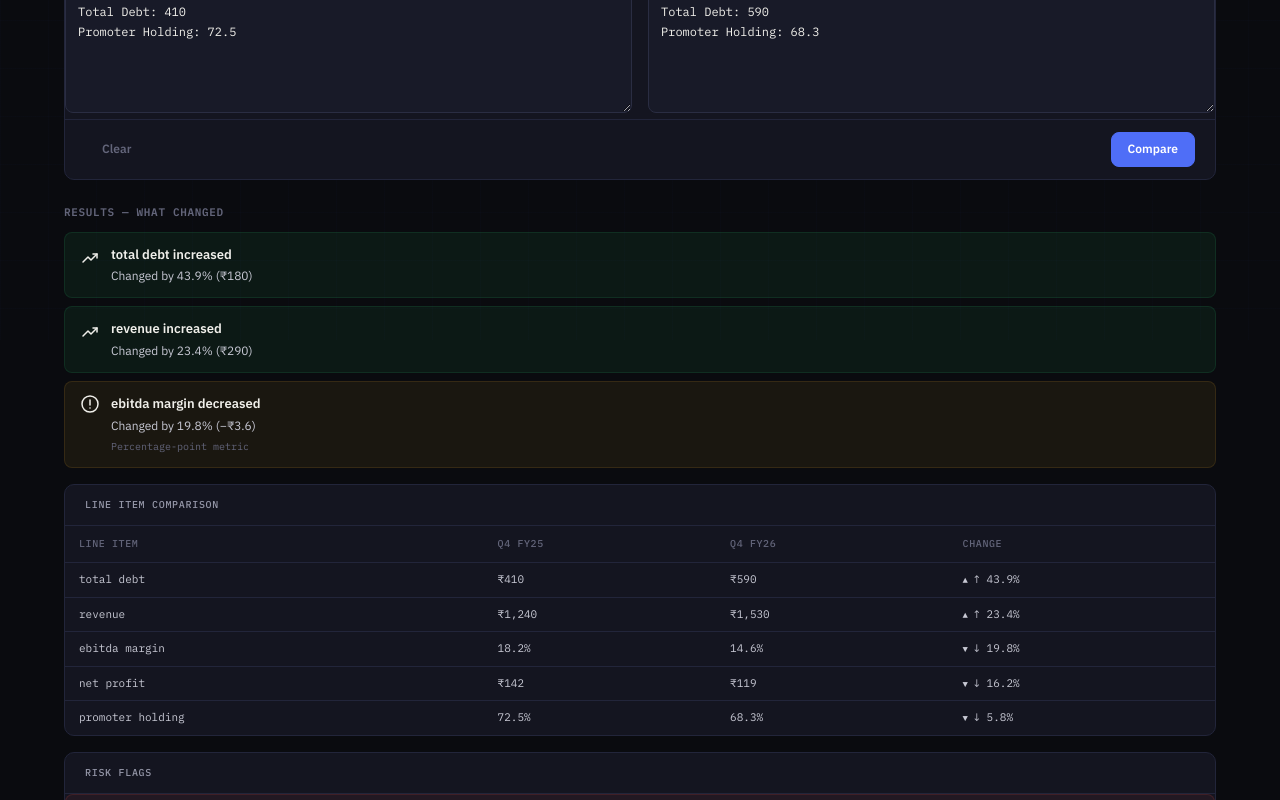
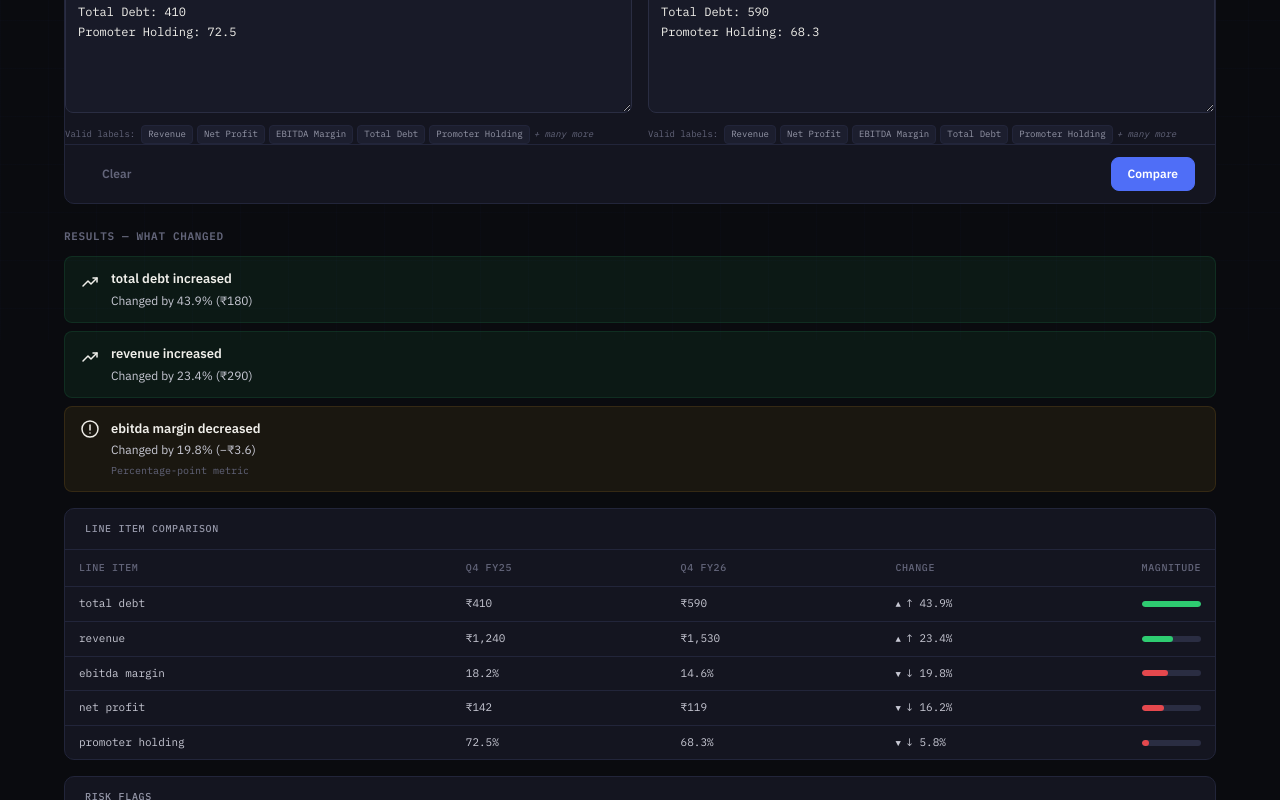
Before and after one commit to manonamission9x/fundalyst-, a Next.js app: page /research/filing in a window 1280 px wide. Shown: the part 460-1260 px from the top of the page. Built offline with nearby package versions, Linux system fonts and the light colour scheme.

Commit message:
UX overhaul: filing label examples + magnitude bars, peer inline bars, scroll-to-results on all tools, import sample data button

```diff
--- a/src/app/globals.css
+++ b/src/app/globals.css
@@ -456,6 +456,36 @@ textarea.num-input { resize: vertical; min-height: 80px; line-height: 1.7; }
   min-height: 160px;
 }
 
+/* ── Label format examples (Filing) ── */
+.label-examples {
+  display: flex;
+  flex-wrap: wrap;
+  gap: 4px;
+  align-items: center;
+  margin-top: 6px;
+}
+.label-examples-title {
+  font-size: 9px;
+  color: var(--text-muted);
+  font-family: var(--font-mono);
+  margin-right: 2px;
+}
+.label-examples-item {
+  font-size: 9px;
+  color: var(--text-tertiary);
+  font-family: var(--font-mono);
+  background: var(--bg-surface);
+  padding: 1px 6px;
+  border-radius: var(--radius-sm);
+  border: 1px solid var(--border-light);
+}
+.label-examples-more {
+  font-size: 9px;
+  color: var(--text-muted);
+  font-family: var(--font-mono);
+  font-style: italic;
+}
+
 /* ── Upload Area ── */
 .upload-zone {
   display: flex;
@@ -683,6 +713,47 @@ textarea.num-input { resize: vertical; min-height: 80px; line-height: 1.7; }
 .diff-table tbody tr { transition: background 0.1s ease; }
 .diff-table tbody tr:hover td { background: var(--bg-hover); }
 .diff-table tbody tr:active td { background: var(--primary-subtle); }
+
+/* ── Inline change magnitude bars (Filing) ── */
+.change-mag-cell {
+  width: 80px;
+  min-width: 60px;
+}
+.change-bar-wrap {
+  width: 100%;
+  height: 6px;
+  background: var(--border);
+  border-radius: 3px;
+  overflow: hidden;
+}
+.change-bar {
+  height: 100%;
+  border-radius: 3px;
+  transition: width 0.3s ease;
+  min-width: 3px;
+}
+.change-bar-up { background: var(--green); }
+.change-bar-down { background: var(--red); }
+
+/* ── Peer comparison inline bars ── */
+.peer-bars {
+  display: flex;
+  flex-direction: column;
+  gap: 3px;
+}
+.peer-bar-row {
+  display: flex;
+  align-items: center;
+  gap: 6px;
+}
+.peer-bar-label {
+  font-size: 8px;
+  color: var(--text-muted);
+  font-family: var(--font-mono);
+  width: 10px;
+  text-align: right;
+  flex-shrink: 0;
+}
 
 /* ── Error message ── */
 .err-msg { font-size: 11px; font-family: var(--font-mono); color: var(--red); }
--- a/src/app/import/page.tsx
+++ b/src/app/import/page.tsx
@@ -66,6 +66,28 @@ export default function ImportPage() {
   const [pdfValidation, setPdfValidation] = useState<PdfValidationResult | null>(null);
   const [pdfValidating, setPdfValidating] = useState(false);
   const dropZoneRef = useRef<HTMLLabelElement>(null);
+
+  // ── Sample data import for demo ──
+  const handleSampleImport = useCallback(async () => {
+    const sampleCSV = `Metric, FY24, FY25, FY26
+Revenue, 1240, 1410, 1530
+Net Profit, 142, 130, 119
+EBITDA Margin, 18.2, 16.4, 14.6
+Total Debt, 410, 500, 590
+Promoter Holding, 72.5, 70.1, 68.3
+Total Assets, 3200, 3600, 4100
+Current Assets, 1400, 1550, 1700
+Current Liabilities, 800, 900, 1050
+Cash & Equivalents, 200, 180, 150
+Inventory, 600, 700, 800
+Receivables, 900, 1050, 1200
+Depreciation, 80, 85, 90
+Interest Expense, 45, 52, 60`;
+    const blob = new Blob([sampleCSV], { type: 'text/csv' });
+    const file = new File([blob], 'sample-financial-data.csv', { type: 'text/csv' });
+    setUploadedFile(file);
+    await startImport(file);
+  }, [startImport]);
 
   useEffect(() => {
     const handlePaste = async (e: ClipboardEvent) => {
@@ -148,6 +170,24 @@ export default function ImportPage() {
               </label>
             </div>
           </Card>
+
+          {/* Try sample data — bypass file selection */}
+          <div style={{ textAlign: 'center', marginBottom: '1.5rem' }}>
+            <button
+              type="button"
+              className="btn-primary"
+              style={{ fontSize: 12, padding: '8px 20px' }}
+              onClick={handleSampleImport}
+            >
+              <svg width="14" height="14" viewBox="0 0 14 14" fill="none" stroke="currentColor" strokeWidth="1.3">
+                <path d="M2 7h10M7 2v10" />
+              </svg>
+              Try with sample data →
+            </button>
+            <div style={{ marginTop: 6, fontSize: 9, fontFamily: 'var(--font-mono)', color: 'var(--text-muted)' }}>
+              No file needed — loads sample financial data to see how import works
+            </div>
+          </div>
 
           {/* PDF validation result */}
           {pdfValidating && (
--- a/src/app/research/filing/page.tsx
+++ b/src/app/research/filing/page.tsx
@@ -91,7 +91,11 @@ export default function FilingPage() {
       diffs: result,
       flags: flagList,
     });
-    setTimeout(() => setLoading(false), 300);
+    setTimeout(() => {
+      setLoading(false);
+      // Scroll to results
+      document.getElementById('filing-results')?.scrollIntoView({ behavior: 'smooth', block: 'start' });
+    }, 300);
     showToast('Comparison complete');
   }
 
@@ -163,6 +167,15 @@ export default function FilingPage() {
                 onChange={(e) => col.setPeriod(e.target.value)}
                 aria-label={`${col.heading} data`}
               />
+              <div className="label-examples">
+                <span className="label-examples-title">Valid labels:</span>
+                <span className="label-examples-item">Revenue</span>
+                <span className="label-examples-item">Net Profit</span>
+                <span className="label-examples-item">EBITDA Margin</span>
+                <span className="label-examples-item">Total Debt</span>
+                <span className="label-examples-item">Promoter Holding</span>
+                <span className="label-examples-more">+ many more</span>
+              </div>
             </div>
           ))}
         </div>
@@ -171,7 +184,7 @@ export default function FilingPage() {
       </Card>
 
       {showResults && diffs.length > 0 && (
-        <ResultPanel label="Results — what changed">
+        <ResultPanel label="Results — what changed" id="filing-results">
           {/* Insight cards for top changes */}
           {topChanges.length > 0 && (
             <div style={{ display: 'flex', flexDirection: 'column', gap: 8, marginBottom: 16 }}>
@@ -190,10 +203,17 @@ export default function FilingPage() {
                   <th>{labelA || 'Earlier'}</th>
                   <th>{labelB || 'Latest'}</th>
                   <th>Change</th>
+                  <th>Magnitude</th>
                 </tr>
               </thead>
               <tbody>
-                {diffs.map((d, i) => (
+                {(() => {
+                  // Calculate max absolute change for bar scaling
+                  const maxAbs = Math.max(0.01, ...diffs.map(d => Math.abs(d.pct ?? 0)));
+                  return diffs.map((d, i) => {
+                    const absPct = Math.abs(d.pct ?? 0);
+                    const barW = (absPct / maxAbs) * 100;
+                    return (
                       <tr key={i}>
                         <td>{d.label}</td>
                         <td>{d.a !== null ? (d.isPct ? d.a + '%' : fmtINR(d.a)) : '—'}</td>
@@ -201,8 +221,20 @@ export default function FilingPage() {
                         <td className={d.dir === 'up' ? 'change-up' : d.dir === 'down' ? 'change-down' : 'change-flat'}>
                           {d.dir === 'up' ? '↑' : d.dir === 'down' ? '↓' : '→'} {d.pct !== null ? Math.abs(d.pct).toFixed(1) + '%' : '—'}
                         </td>
+                        <td className="change-mag-cell">
+                          {d.pct !== null && (
+                            <div className="change-bar-wrap">
+                              <div
+                                className={`change-bar ${d.dir === 'up' ? 'change-bar-up' : 'change-bar-down'}`}
+                                style={{ width: `${Math.max(4, barW)}%` }}
+                              />
+                            </div>
+                          )}
+                        </td>
                       </tr>
-                ))}
+                    );
+                  });
+                })()}
               </tbody>
             </table>
           </Card>
--- a/src/app/tools/peer/page.tsx
+++ b/src/app/tools/peer/page.tsx
@@ -77,7 +77,12 @@ export default function PeerPage() {
   function parse() {
     parseWithText(csv);
     const lines = csv.split('\n').filter(Boolean);
-    if (lines.length > 0) showToast('Loaded ' + lines.length + ' companies');
+    if (lines.length > 0) {
+      showToast('Loaded ' + lines.length + ' companies');
+      setTimeout(() => {
+        document.getElementById('peer-results')?.scrollIntoView({ behavior: 'smooth', block: 'start' });
+      }, 200);
+    }
   }
 
   function handleClear() {
@@ -136,16 +141,23 @@ export default function PeerPage() {
         {rows.length > 0 && (
           <>
             <Card label="Results" style={{ marginTop: '1.5rem' }}>
-              <div className="card-body" style={{ padding: 0 }}>
+              <div id="peer-results" className="card-body" style={{ padding: 0 }}>
                 <table className="diff-table">
                   <thead>
                     <tr>
                       <th>Company</th>
                       {labels.map((l, i) => <th key={i}>{l}</th>)}
+                      <th>Comparison</th>
                     </tr>
                   </thead>
                   <tbody>
-                    {rows.map((r, i) => (
+                    {(() => {
+                      // Pre-calculate max per column for bar scaling
+                      const maxPerCol = labels.map((_, j) => {
+                        const vals = rows.map(r => r.vals[j]).filter(v => !isNaN(v));
+                        return vals.length > 0 ? Math.max(...vals) : 1;
+                      });
+                      return rows.map((r, i) => (
                         <tr key={i}>
                           <td><strong>{r.name}</strong></td>
                           {r.vals.map((v, j) => {
@@ -159,8 +171,29 @@ export default function PeerPage() {
                               </td>
                             );
                           })}
+                          <td className="change-mag-cell">
+                            <div className="peer-bars">
+                              {r.vals.map((v, j) => {
+                                if (isNaN(v) || maxPerCol[j] <= 0) return null;
+                                const pct = (v / maxPerCol[j]) * 100;
+                                const isBest = best(rows, j) && v === best(rows, j)!.value && best(rows, j)!.isUnique;
+                                return (
+                                  <div key={j} className="peer-bar-row">
+                                    <span className="peer-bar-label">{labels[j][0]}</span>
+                                    <div className="change-bar-wrap">
+                                      <div
+                                        className={`change-bar ${isBest ? 'change-bar-up' : 'change-bar-down'}`}
+                                        style={{ width: `${Math.max(4, pct)}%` }}
+                                      />
+                                    </div>
+                                  </div>
+                                );
+                              })}
+                            </div>
+                          </td>
                         </tr>
-                    ))}
+                      ));
+                    })()}
                   </tbody>
                 </table>
               </div>
--- a/src/app/tools/ratios/page.tsx
+++ b/src/app/tools/ratios/page.tsx
@@ -210,6 +210,10 @@ export default function RatiosPage() {
   function analyze() {
     setRes(computeRatios(data));
     showToast('Ratios calculated');
+    setTimeout(() => {
+      const el = document.querySelector('[class*="SectionTitle"]');
+      if (el) el.scrollIntoView({ behavior: 'smooth', block: 'start' });
+    }, 200);
   }
 
   function handleClear() {
--- a/src/components/ui/index.tsx
+++ b/src/components/ui/index.tsx
@@ -358,10 +358,11 @@ export function CalcTimestamp() {
 interface ResultPanelProps {
   children: React.ReactNode;
   label?: string;
+  id?: string;
 }
-export function ResultPanel({ children, label }: ResultPanelProps) {
+export function ResultPanel({ children, label, id }: ResultPanelProps) {
   return (
-    <div style={{ marginTop: '1.5rem' }}>
+    <div id={id} style={{ marginTop: '1.5rem' }}>
       {label && <SectionTitle>{label}</SectionTitle>}
       {children}
     </div>
```
Also changed, not shown: src/app/research/growth/page.tsx (+8 -3 lines), src/app/research/trends/page.tsx (+8 -3 lines), src/app/tools/wc/page.tsx (+7 -4 lines). Lines whose indentation alone changed are shown as unchanged.
